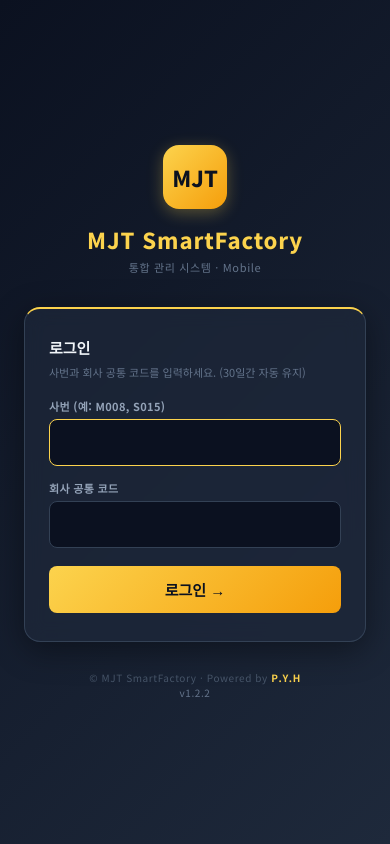
After one commit to pyh11234-spec/mjt-mobile, a Flask app: page /login in a window 390 px wide. The commit adds this page. Run offline with Flask 3, Linux system fonts and the light colour scheme.

Commit message:
feat(v1.2.2): 모바일 인증 시스템 — 사번+공통코드+퇴사자 자동차단
요청 배경: URL 알면 누구나 접속 가능 → 외부 노출 위험
         + 퇴사자 영구 접속 가능 문제

추가:
- /login: 사번 + 회사 공통코드(MOBILE_AUTH_CODE) 인증
- /logout: 세션 클리어 + 접속 로그 기록
- /api/health: UptimeRobot 용 헬스체크 (인증 면제)
- @before_request: 모든 요청 인증 검증
- 매 페이지 진입마다 employees.active 재검증
  → 퇴사 처리(active=N) 시 즉시 차단 (쿠키 무효화)
- 5회 연속 로그인 실패 시 IP 30분 차단
- 30일 쿠키 유지 (사용자 편의)
- access_logs 테이블 (감사 추적)
- base.html 헤더에 현재 사용자 + 로그아웃 링크

Render 환경변수 추가 필요:
- MOBILE_AUTH_CODE=mj3838 (회사 공통 코드)

면제 경로: /login, /logout, /static, /api/health

```diff
--- a/app.py
+++ b/app.py
@@ -2,7 +2,7 @@
 MJT 모바일 현황 대시보드 — Flask
 Google Sheets 데이터를 모바일 브라우저로 조회 + 오늘 메뉴 등록
 """
-import os, json, base64, time, threading, secrets, io, re
+import os, json, base64, time, threading, secrets, io, re, functools
 from datetime import datetime, date, timedelta, timezone
 from collections import defaultdict
 from flask import Flask, render_template, jsonify, request, redirect, url_for, session, send_file
@@ -31,9 +31,195 @@ def _norm_date(s) -> str:
 
 app = Flask(__name__)
 app.secret_key = os.environ.get('SECRET_KEY', secrets.token_hex(16))
+app.permanent_session_lifetime = timedelta(days=30)   # 30일 쿠키 유지
 
 # 식당 메뉴 등록 비밀번호
 MENU_PW = os.environ.get('MENU_PW', '3838')
+
+# ── 모바일 접속 인증 (v1.2.2 추가) ────────────────────────────
+# 회사 공통 코드 (분기마다 갱신 권장). Render Environment 에 등록.
+MOBILE_AUTH_CODE = os.environ.get('MOBILE_AUTH_CODE', 'mj3838')
+
+# IP 기반 로그인 시도 차단 (5회 실패 → 30분)
+_login_attempts: dict = {}   # ip → [timestamps]
+_login_lock = threading.Lock()
+
+# 인증 면제 경로 (로그인/정적 자산 등)
+_AUTH_EXEMPT_PREFIX = ('/login', '/logout', '/static', '/api/health',
+                       '/favicon.ico')
+
+
+def _ip():
+    return request.headers.get('X-Forwarded-For',
+                                request.remote_addr or 'unknown').split(',')[0].strip()
+
+
+def _is_blocked(ip):
+    with _login_lock:
+        e = _login_attempts.get(ip)
+        if not e: return False
+        recent = [t for t in e if time.time() - t < 1800]
+        _login_attempts[ip] = recent
+        return len(recent) >= 5
+
+
+def _record_failure(ip):
+    with _login_lock:
+        e = _login_attempts.setdefault(ip, [])
+        e.append(time.time())
+        _login_attempts[ip] = [t for t in e if time.time() - t < 1800]
+
+
+def _clear_failure(ip):
+    with _login_lock:
+        _login_attempts.pop(ip, None)
+
+
+def _verify_emp_active(emp_id: str):
+    """사번이 employees.active=TRUE 여야 통과. 퇴사자 자동 차단."""
+    if not emp_id:
+        return None
+    emp_id = emp_id.strip().upper()
+    # Supabase 우선
+    try:
+        import db_pg
+        if db_pg.is_available():
+            r = db_pg.query_one(
+                "SELECT emp_id, name, dept, factory, active FROM employees "
+                "WHERE UPPER(emp_id) = %s LIMIT 1", (emp_id,))
+            if r and r.get('active'):
+                return {'emp_id': r['emp_id'], 'name': r['name'],
+                        'dept': r['dept'], 'factory': r['factory']}
+            return None
+    except Exception:
+        pass
+    # Fallback: Google Sheets
+    try:
+        for e in get_employees():
+            eid = str(e.get('사원번호','')).strip().upper()
+            if eid == emp_id and str(e.get('사용여부','Y')).upper() == 'Y':
+                return {'emp_id': eid,
+                        'name': e.get('성명',''),
+                        'dept': e.get('부서명',''),
+                        'factory': 'MJ 1공장' if eid.startswith('M') else 'SCS 2공장'}
+    except Exception:
+        pass
+    return None
+
+
+def _log_access(emp_id, ip, path, success=True):
+    """접속 로그 (best effort — 실패해도 진행)."""
+    try:
+        import db_pg
+        if db_pg.is_available():
+            with db_pg.cursor() as cur:
+                cur.execute(
+                    "INSERT INTO access_logs (emp_id, ip, path, user_agent, success) "
+                    "VALUES (%s, %s, %s, %s, %s)",
+                    (emp_id, ip, path,
+                     request.headers.get('User-Agent', '')[:200], success))
+    except Exception:
+        pass
+
+
+def require_auth(f):
+    """모든 페이지 보호 데코레이터. 매 진입마다 active 재검증."""
+    @functools.wraps(f)
+    def wrapper(*args, **kwargs):
+        emp_id = session.get('emp_id')
+        if not emp_id:
+            return redirect(url_for('login', next=request.path))
+        # 매번 active 검증 (퇴사 즉시 차단)
+        emp = _verify_emp_active(emp_id)
+        if not emp:
+            session.clear()
+            return redirect(url_for('login', err='expired'))
+        # 사원 정보 session에 최신화
+        session['emp_name'] = emp['name']
+        session['factory'] = emp.get('factory', '')
+        return f(*args, **kwargs)
+    return wrapper
+
+
+@app.before_request
+def _auth_check():
+    """모든 요청 전에 인증 확인. 면제 경로는 통과."""
+    path = request.path
+    if any(path.startswith(p) for p in _AUTH_EXEMPT_PREFIX):
+        return None
+    emp_id = session.get('emp_id')
+    if not emp_id:
+        # API 호출은 401 JSON, 페이지는 redirect
+        if path.startswith('/api/'):
+            return jsonify({'ok': False, 'error': '인증 필요'}), 401
+        return redirect(url_for('login', next=path))
+    # active 재검증
+    emp = _verify_emp_active(emp_id)
+    if not emp:
+        session.clear()
+        if path.startswith('/api/'):
+            return jsonify({'ok': False, 'error': '만료된 계정'}), 401
+        return redirect(url_for('login', err='expired'))
+    session['emp_name'] = emp['name']
+    session['factory'] = emp.get('factory', '')
+
+
+@app.route('/login', methods=['GET', 'POST'])
+def login():
+    if request.method == 'GET':
+        nxt = request.args.get('next', '/')
+        err = request.args.get('err')
+        # 이미 로그인된 상태면 다음 페이지로
+        if session.get('emp_id') and not err:
+            return redirect(nxt)
+        return render_template('login.html', err=err, next=nxt)
+
+    ip = _ip()
+    if _is_blocked(ip):
+        return render_template('login.html', err='blocked', next='/')
+
+    emp_id = request.form.get('emp_id', '').strip().upper()
+    code   = request.form.get('code', '').strip()
+    nxt    = request.form.get('next', '/') or '/'
+
+    # 회사 코드 검증
+    if not MOBILE_AUTH_CODE or code != MOBILE_AUTH_CODE:
+        _record_failure(ip)
+        _log_access(emp_id or '?', ip, '/login', success=False)
+        return render_template('login.html', err='wrong_code',
+                               next=nxt, emp_id=emp_id)
+
+    # 사번 + active 검증
+    emp = _verify_emp_active(emp_id)
+    if not emp:
+        _record_failure(ip)
+        _log_access(emp_id, ip, '/login', success=False)
+        return render_template('login.html', err='not_emp',
+                               next=nxt, emp_id=emp_id)
+
+    # 통과 → 세션 발급
+    _clear_failure(ip)
+    session.permanent = True
+    session['emp_id']   = emp['emp_id']
+    session['emp_name'] = emp['name']
+    session['factory']  = emp.get('factory', '')
+    _log_access(emp['emp_id'], ip, '/login', success=True)
+    return redirect(nxt)
+
+
+@app.route('/logout')
+def logout():
+    emp_id = session.get('emp_id')
+    session.clear()
+    if emp_id:
+        _log_access(emp_id, _ip(), '/logout', success=True)
+    return redirect(url_for('login'))
+
+
+@app.route('/api/health')
+def api_health():
+    """헬스체크 (UptimeRobot 용 — 인증 면제)."""
+    return jsonify({'ok': True, 'ts': datetime.now().isoformat()})
 
 # ── 결재 설정 ────────────────────────────────────────────────────
 # render.com 환경변수에 APPROVE_GRP_MJ_PW / APPROVE_CEO_MJ_PW /
@@ -1693,7 +1879,7 @@ def improvement_stats():
 @app.context_processor
 def _inject_version():
     """모든 템플릿에 버전 변수 주입."""
-    return {'mjt_version': '1.2.0', 'mjt_version_date': '2026-05-29'}
+    return {'mjt_version': '1.2.2', 'mjt_version_date': '2026-05-31'}
 
 
 if __name__ == '__main__':
--- /dev/null
+++ b/templates/login.html
@@ -0,0 +1,167 @@
+<!DOCTYPE html>
+<html lang="ko">
+<head>
+  <meta charset="UTF-8">
+  <meta name="viewport" content="width=device-width, initial-scale=1, maximum-scale=1, user-scalable=no">
+  <meta name="theme-color" content="#0F172A">
+  <meta name="apple-mobile-web-app-capable" content="yes">
+  <title>MJT SmartFactory 로그인</title>
+  <link rel="manifest" href="/static/manifest.json">
+  <link rel="apple-touch-icon" href="/static/icons/apple-touch-icon.png">
+  <link rel="stylesheet" href="https://fonts.googleapis.com/css2?family=Noto+Sans+KR:wght@400;700;800&display=swap">
+  <style>
+    * { box-sizing: border-box; margin: 0; padding: 0; }
+    body {
+      background: linear-gradient(135deg, #0B1120 0%, #1E293B 100%);
+      color: #F1F5F9;
+      font-family: 'Noto Sans KR', '맑은 고딕', sans-serif;
+      min-height: 100vh;
+      display: flex; flex-direction: column;
+      align-items: center; justify-content: center;
+      padding: 24px;
+    }
+    .brand {
+      text-align: center;
+      margin-bottom: 32px;
+    }
+    .logo {
+      width: 64px; height: 64px;
+      margin: 0 auto 14px;
+      background: linear-gradient(135deg, #FCD34D 0%, #F59E0B 100%);
+      border-radius: 16px;
+      display: flex; align-items: center; justify-content: center;
+      font-weight: 800; font-size: 22px; color: #0B1120;
+      box-shadow: 0 4px 16px rgba(252,211,77,0.3);
+    }
+    .brand h1 {
+      font-size: 22px; font-weight: 800; color: #FCD34D;
+      letter-spacing: 0.04em;
+    }
+    .brand .sub {
+      font-size: 11px; color: #64748B;
+      margin-top: 4px; letter-spacing: 0.06em;
+    }
+    .card {
+      width: 100%; max-width: 360px;
+      background: rgba(30, 41, 59, 0.7);
+      backdrop-filter: blur(10px);
+      border: 1px solid #334155;
+      border-top: 2px solid #FCD34D;
+      border-radius: 16px;
+      padding: 28px 24px;
+      box-shadow: 0 8px 32px rgba(0,0,0,0.4);
+    }
+    .card h2 {
+      font-size: 15px; font-weight: 700; color: #F1F5F9;
+      margin-bottom: 6px;
+    }
+    .card p.help {
+      font-size: 11px; color: #64748B;
+      margin-bottom: 18px;
+    }
+    label {
+      display: block;
+      font-size: 11px; color: #94A3B8;
+      font-weight: 600;
+      margin-bottom: 5px;
+      letter-spacing: 0.03em;
+    }
+    input {
+      width: 100%; padding: 12px 14px;
+      background: #0B1120;
+      border: 1px solid #334155;
+      border-radius: 8px;
+      color: #F1F5F9;
+      font-size: 15px;
+      margin-bottom: 14px;
+      outline: none;
+      font-family: inherit;
+      transition: border-color 0.15s;
+    }
+    input:focus { border-color: #FCD34D; }
+    input[name="emp_id"] {
+      text-transform: uppercase;
+      letter-spacing: 0.05em;
+      font-weight: 600;
+    }
+    button {
+      width: 100%; padding: 13px;
+      background: linear-gradient(135deg, #FCD34D 0%, #F59E0B 100%);
+      color: #0B1120;
+      border: none; border-radius: 8px;
+      font-size: 15px; font-weight: 800;
+      cursor: pointer;
+      font-family: inherit;
+      margin-top: 4px;
+      transition: transform 0.1s;
+    }
+    button:active { transform: translateY(1px); }
+    .err {
+      background: rgba(239, 68, 68, 0.1);
+      border: 1px solid #EF4444;
+      color: #FCA5A5;
+      padding: 10px 12px;
+      border-radius: 8px;
+      font-size: 12px;
+      margin-bottom: 14px;
+      line-height: 1.5;
+    }
+    .footer {
+      margin-top: 28px;
+      text-align: center;
+      font-size: 10px;
+      color: #475569;
+      letter-spacing: 0.06em;
+    }
+    .footer .gold { color: #FCD34D; font-weight: 700; }
+    .footer .v { color: #64748B; }
+  </style>
+</head>
+<body>
+
+<div class="brand">
+  <div class="logo">MJT</div>
+  <h1>MJT SmartFactory</h1>
+  <div class="sub">통합 관리 시스템 · Mobile</div>
+</div>
+
+<div class="card">
+  <h2>로그인</h2>
+  <p class="help">사번과 회사 공통 코드를 입력하세요. (30일간 자동 유지)</p>
+
+  {% if err == 'wrong_code' %}
+  <div class="err">⚠ 회사 코드가 일치하지 않습니다.</div>
+  {% elif err == 'not_emp' %}
+  <div class="err">⚠ 등록되지 않은 사번이거나 사용 정지된 사번입니다.<br>
+       (퇴사·휴직 시 자동 차단됩니다)</div>
+  {% elif err == 'blocked' %}
+  <div class="err">⚠ 5회 연속 실패로 30분간 차단되었습니다.<br>
+       잠시 후 다시 시도해 주세요.</div>
+  {% elif err == 'expired' %}
+  <div class="err">⚠ 세션이 만료되었거나 계정이 변경되었습니다.<br>
+       다시 로그인해 주세요.</div>
+  {% endif %}
+
+  <form method="post">
+    <input type="hidden" name="next" value="{{ next or '/' }}">
+
+    <label>사번 (예: M008, S015)</label>
+    <input name="emp_id" value="{{ emp_id or '' }}"
+           required maxlength="20" autofocus
+           autocomplete="username" inputmode="text">
+
+    <label>회사 공통 코드</label>
+    <input name="code" type="password" required
+           autocomplete="current-password">
+
+    <button type="submit">로그인 →</button>
+  </form>
+</div>
+
+<div class="footer">
+  © MJT SmartFactory  ·  Powered by <span class="gold">P.Y.H</span><br>
+  <span class="v">v{{ '1.2.2' }}</span>
+</div>
+
+</body>
+</html>
```
Also changed, not shown: templates/base.html (+8 -1 lines).
